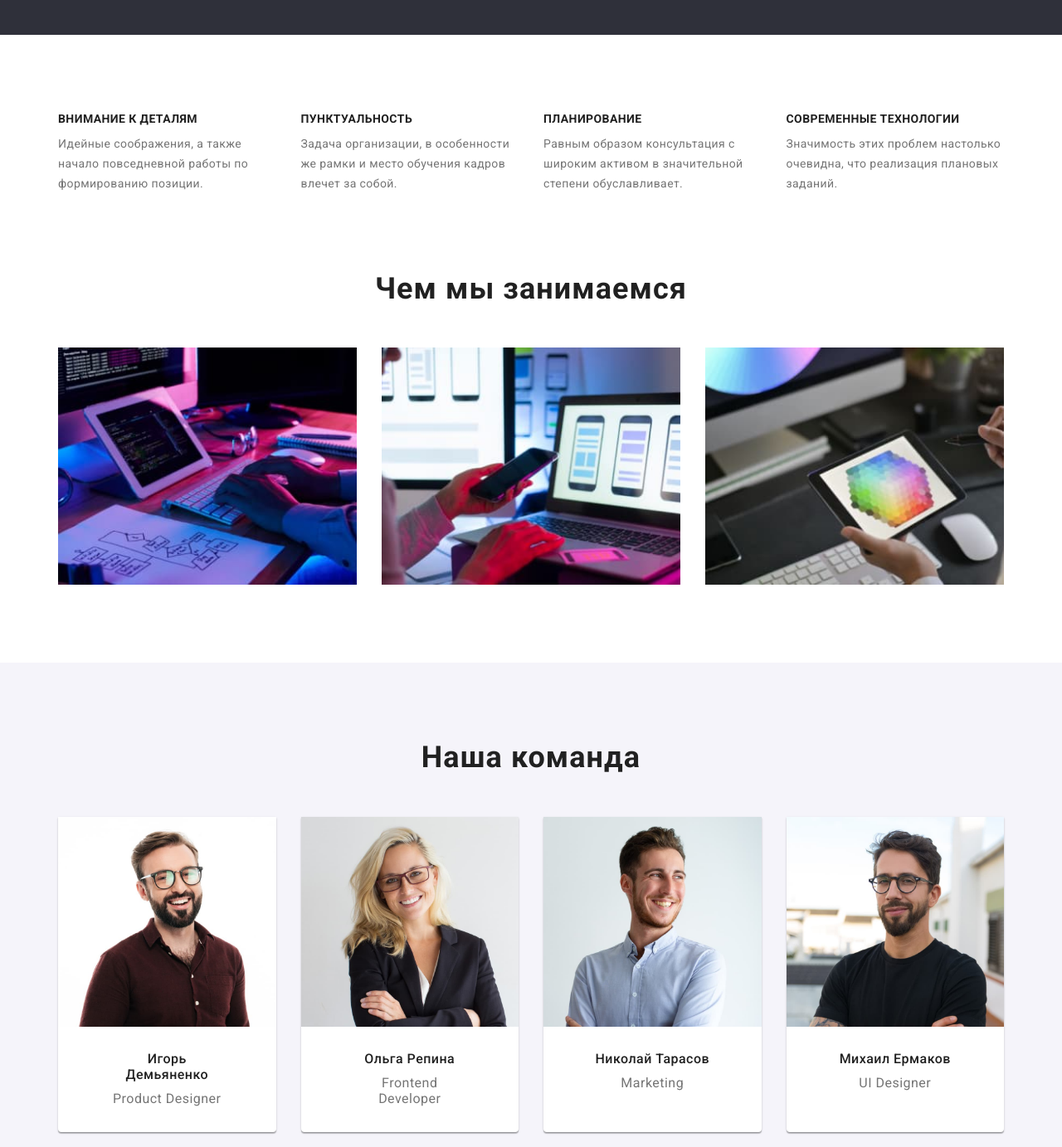
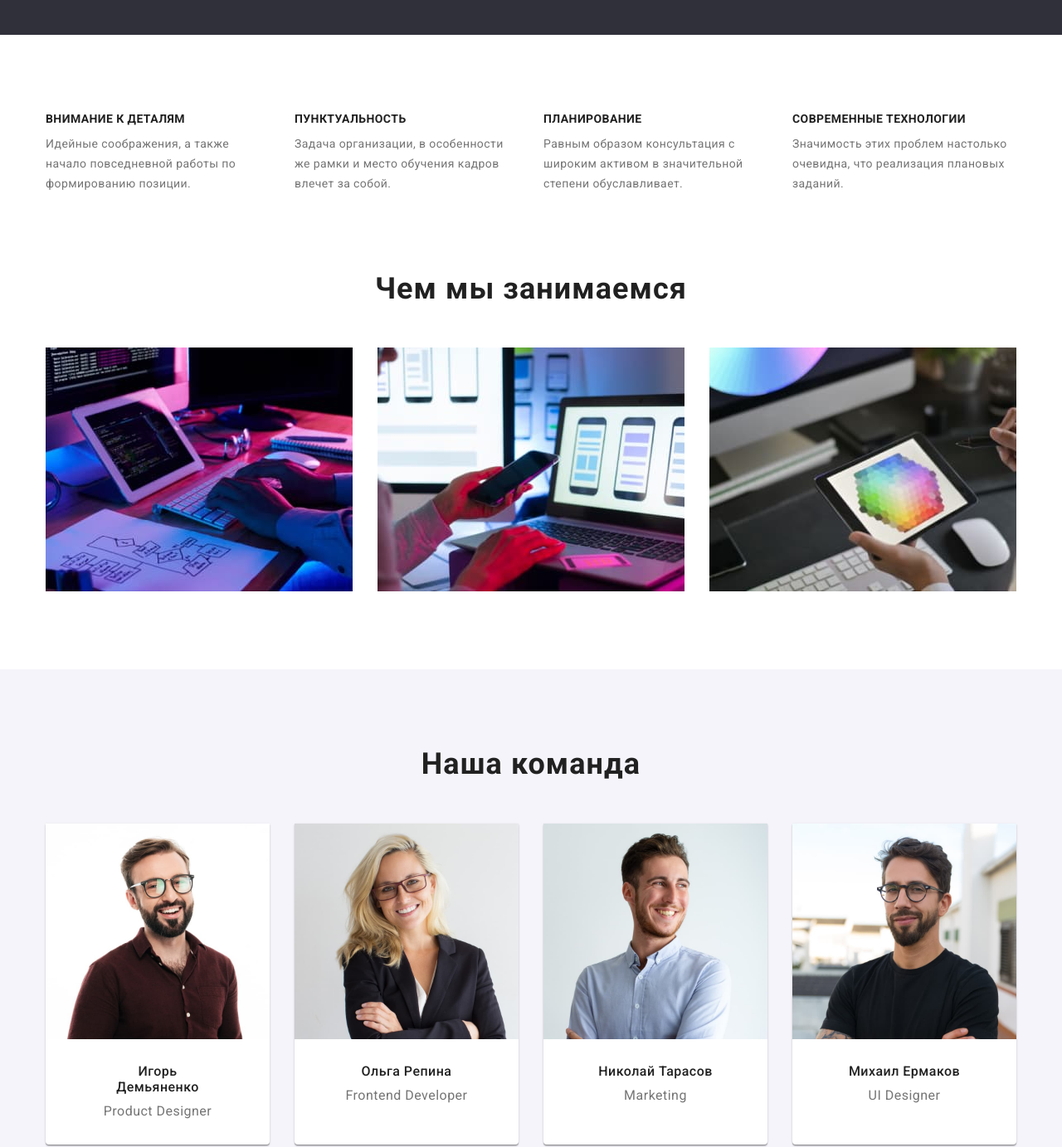
Before and after one commit to RossHaluz/goit-markup-hw-03, a plain HTML site: page index.html in a window 1280 px wide. Shown: the part 640-2023 px from the top of the page at 83% size. Drawn offline with nearby package versions, Linux system fonts and the light colour scheme.

Commit message:
Пофіксив стилі

```diff
--- a/css/style.css
+++ b/css/style.css
@@ -155,7 +155,7 @@ img {
   flex-wrap: wrap;
 }
 .advantages-iteam {
-  flex-basis: calc(100% / 4 - 30px);
+  flex-basis: calc((100% - 90px) / 4);
 }
 .advantages-title {
   margin-top: 0;
@@ -192,7 +192,7 @@ img {
   flex-wrap: wrap;
 }
 .work-iteam {
-  flex-basis: calc(100% / 3 - 30px);
+  flex-basis: calc((100% - 60px) / 3);
 }
 
 /* Наша команда */
@@ -228,7 +228,7 @@ img {
   box-shadow: 0px 1px 3px rgba(0, 0, 0, 0.12), 0px 1px 1px rgba(0, 0, 0, 0.14),
     0px 2px 1px rgba(0, 0, 0, 0.2);
   border-radius: 0px 0px 4px 4px;
-  flex-basis: calc(100% / 4 - 30px);
+  flex-basis: calc((100% - 90px) / 4);
 }
 .taem-wrapper {
   padding: 30px 60px;
@@ -299,7 +299,7 @@ img {
   gap: 30px;
 }
 .portfolio-iteam {
-  flex-basis: calc(100% / 3 - 30);
+  flex-basis: calc((100% - 60px) / 3);
 }
 
 .portfolio-title {
```
